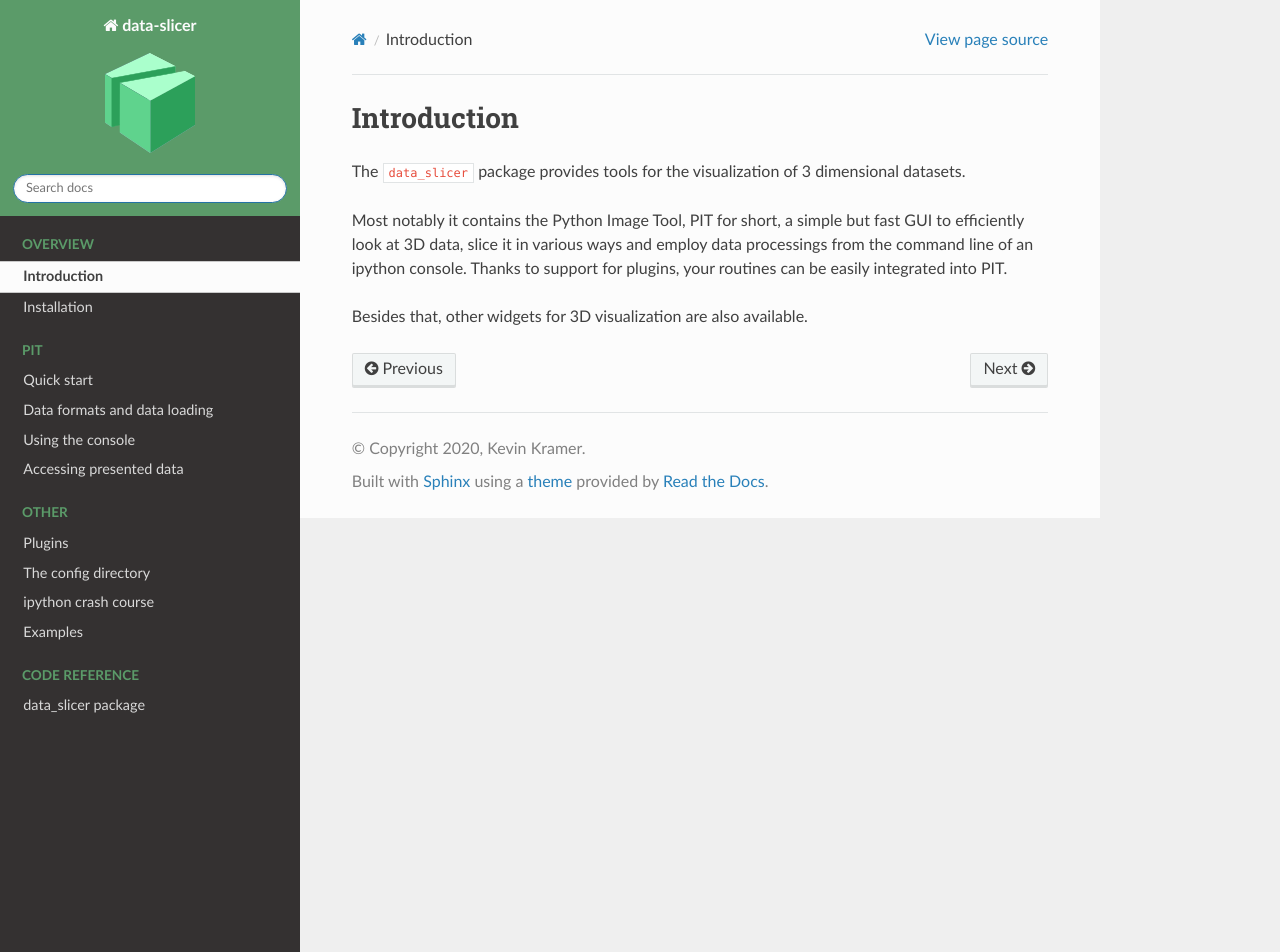
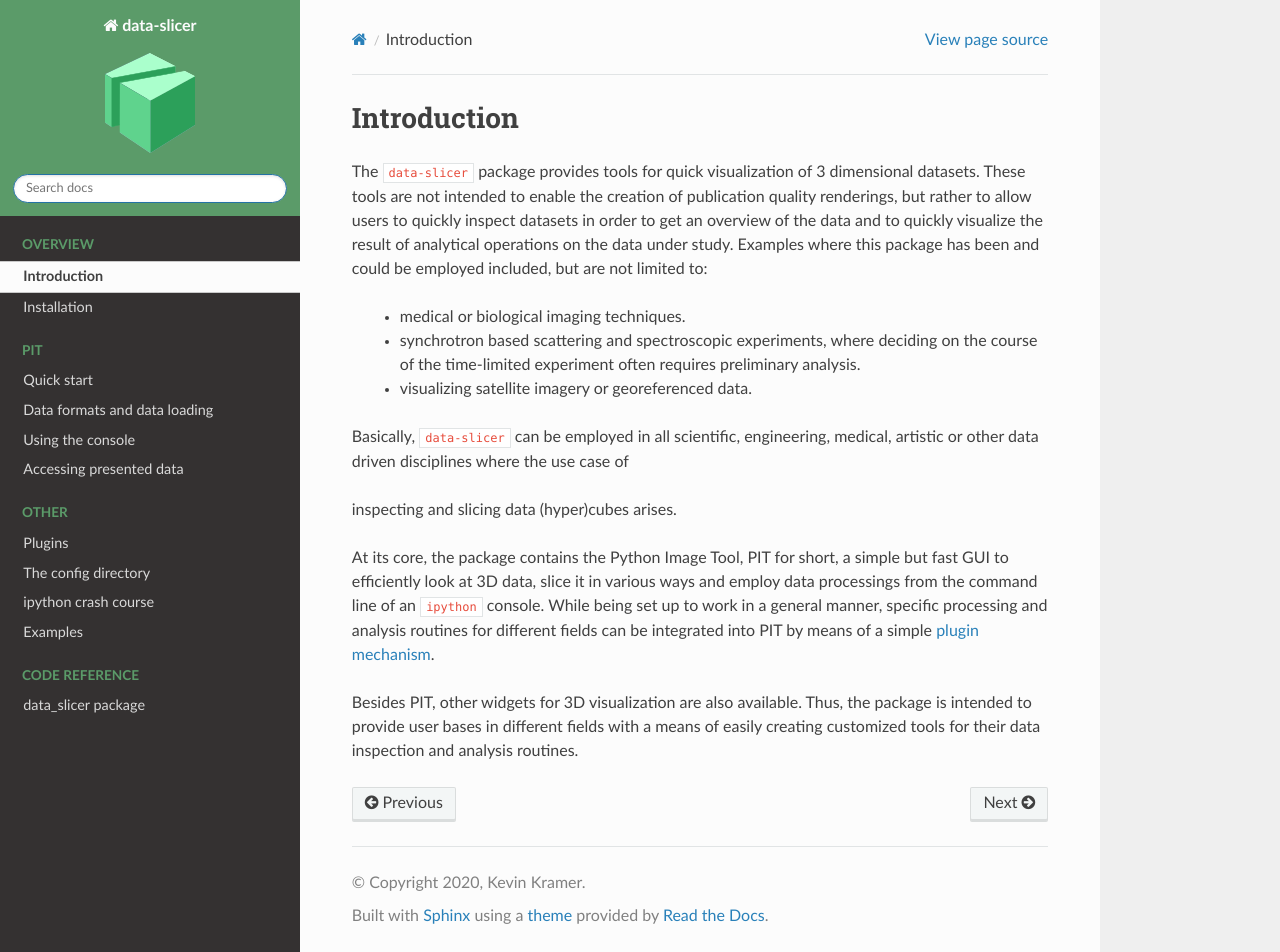
Before and after one commit to kuadrat/data-slicer, a Sphinx documentation site: the page built from doc/source/introduction.rst, in a window 1280 px wide and 952 px high. Built offline with Sphinx 7.4.7 and the Read the Docs theme 2.0.0, drawn with Linux system fonts in a browser that asks for light colours.

Commit message:
more explicit statement of need, addressing #7

```diff
--- a/doc/source/introduction.rst
+++ b/doc/source/introduction.rst
@@ -1,12 +1,36 @@
 Introduction
 ============
 
-The ``data_slicer`` package provides tools for the visualization of 3
+The ``data-slicer`` package provides tools for quick visualization of 3
 dimensional datasets.
+These tools are not intended to enable the creation of publication quality
+renderings, but rather to allow users to quickly inspect datasets in order to
+get an overview of the data and to quickly visualize the result of analytical
+operations on the data under study.
+Examples where this package has been and could be employed included, but are
+not limited to:
 
-Most notably it contains the Python Image Tool, PIT for short, a simple but
-fast GUI to efficiently look at 3D data, slice it in various ways and employ
-data processings from the command line of an ipython console. Thanks to
-support for plugins, your routines can be easily integrated into PIT.
+   - medical or biological imaging techniques.
 
-Besides that, other widgets for 3D visualization are also available.
+   - synchrotron based scattering and spectroscopic experiments, where
+     deciding on the course of the time-limited experiment often requires
+     preliminary analysis.
+
+   - visualizing satellite imagery or georeferenced data.
+
+Basically, ``data-slicer`` can be employed in all scientific, engineering,
+medical, artistic or other data driven disciplines where the use case of
+
+inspecting and slicing data (hyper)cubes arises.
+
+At its core, the package contains the Python Image Tool, PIT for short, a
+simple but fast GUI to efficiently look at 3D data, slice it in various ways
+and employ data processings from the command line of an ``ipython`` console.
+While being set up to work in a general manner, specific processing and
+analysis routines for different fields can be integrated into PIT by means of
+a simple :ref:`plugin mechanism <sec-plugin>`.
+
+Besides PIT, other widgets for 3D visualization are also available.
+Thus, the package is intended to provide user bases in different fields with
+a means of easily creating customized tools for their data inspection and
+analysis routines.
```
Also changed, not shown: README.md (+12 -5 lines).
